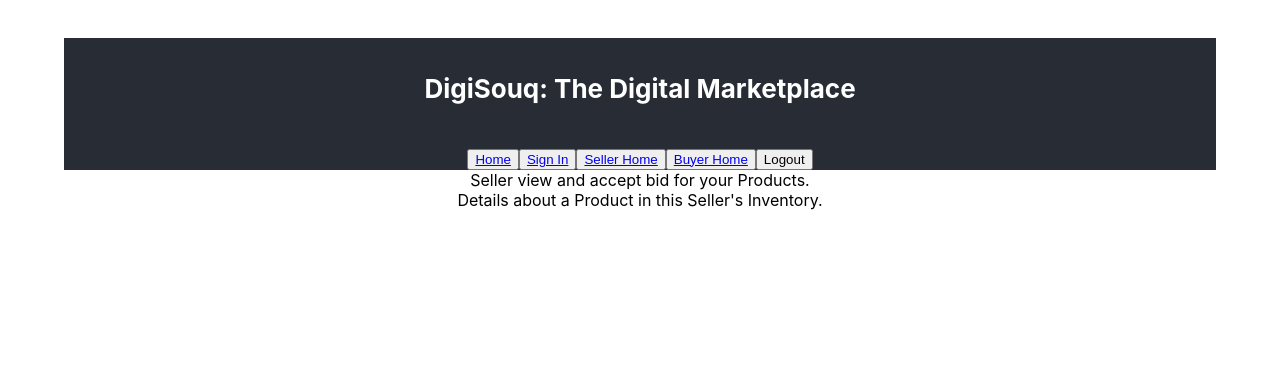
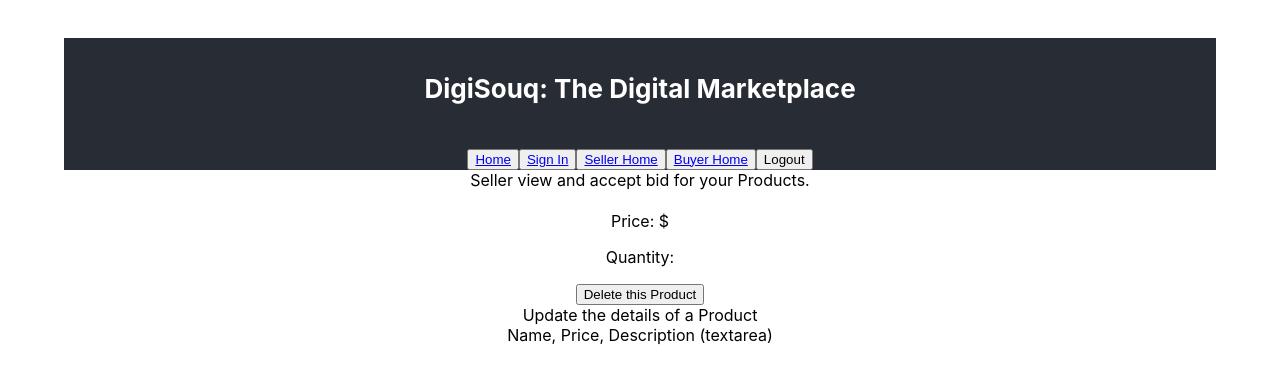
Before and after one commit to techbuktu/DigiSouq, a React (Create React App) app in the folder market/static/digi-souq/: page /sellers/1/bidboard in a window 1280 px wide. Shown: the top 382 px of the page. Built offline with nearby package versions, Linux system fonts and the light colour scheme; no server answers; sample sign-in values are in the browser's storage.

Commit message:
Implemented: ProductDetail component's logic and skeletal UI

```diff
--- a/market/static/digi-souq/src/api/ProductApi.js
+++ b/market/static/digi-souq/src/api/ProductApi.js
@@ -24,6 +24,11 @@ class ProductApi {
         return Axios.get(`/products/?seller=${sellerLink}`);
     }
 
+    static deleteProduct(product_link){
+        return Axios.delete(`/products/${product_link}`);
+    }
+
+
 }
 
 export default ProductApi;
--- a/market/static/digi-souq/src/components/sellers/ProductDetail.js
+++ b/market/static/digi-souq/src/components/sellers/ProductDetail.js
@@ -1,6 +1,7 @@
 import React, { Component } from 'react';
 import {Redirect, Link} from 'react-router-dom';
 import ProductApi from '../../api/ProductApi';
+import UpdateProduct from './UpdateProduct';
 
 class ProductDetail extends Component {
     constructor(props){
@@ -8,16 +9,71 @@ class ProductDetail extends Component {
 
         let token = localStorage.getItem('auth_token');
         this.state = {
-            auth_token: token
+            auth_token: token,
+            product: {},
+            productLink: ''
         }
+
+        this.deleteProduct = this.deleteProduct.bind(this);
     }
 
+
+    componentDidMount(){
+        //Extract the sellerLink and productLink values from the Route params
+        let sellerLink= this.props.match.params.sellerLink;
+        let productLink = this.props.match.params.productLink;
+        console.log(`sellerLink: ${sellerLink} and productLink: ${productLink}`);
+        this.setState({
+            sellerLink: sellerLink,
+            productLink: productLink
+        }, () => {
+            this.getProduct();
+        })
+
+    }
+
+    getProduct(){
+        ProductApi.getSingleProduct(this.state.productLink)
+                .then(res => {
+                    this.setState({
+                        product: res.data
+                    })
+                    console.log(`this.state.product: ${this.state.product}`);
+                })
+                .catch(err => {
+                    console.log(`Product API Error: ${err}`);
+                })
+                .finally()
+    }
+
+    deleteProduct(e){
+        ProductApi.deleteProduct(this.state.productLink)
+            .then(response => {
+                console.log(`deleteProduct() response: ${response}`);
+                return (<Redirect to={`/sellers/${this.state.sellerLink}`}/>)
+            })
+            .catch(err => {
+                console.log(`deleteProduct() error: ${err}`);
+            })
+            .finally()
+    }
 
     render() {
         if(this.state.auth_token){
             return (
                 <div>
-                    Details about a Product in this Seller's Inventory.
+                    <h4 style={{textAlign:'center'}}>{this.state.product.name}</h4>
+                    <p>
+                        {this.state.product.desc}
+                    </p>
+                    <p>
+                        Price: ${this.state.product.price}
+                    </p>
+                    <p>
+                        Quantity: {this.state.product.quantity}
+                    </p>
+                    <button onClick={this.deleteProduct}>Delete this Product</button>
+                    <UpdateProduct />
                 </div>
             )
             }
--- a/market/static/digi-souq/src/components/sellers/SellerHome.js
+++ b/market/static/digi-souq/src/components/sellers/SellerHome.js
@@ -19,7 +19,7 @@ class SellerHome extends Component {
     }
 
     componentDidMount(){
-        //console.log(`this.state.auth_token: ${this.state.auth_token}`);
+
         let sellerLink = this.props.match.params.sellerLink;
         console.log(sellerLink);
         this.setState({
--- a/market/static/digi-souq/src/components/sellers/UpdateProduct.js
+++ b/market/static/digi-souq/src/components/sellers/UpdateProduct.js
@@ -18,6 +18,9 @@ class UpdateProduct extends Component {
             return (
                 <div>
                     Update the details of a Product
+                    <form>
+                        Name, Price, Description (textarea)
+                    </form>
                 </div>
             )
             }
```
Also changed, not shown: 1 other file (tests, documents, lock files or other folders).
